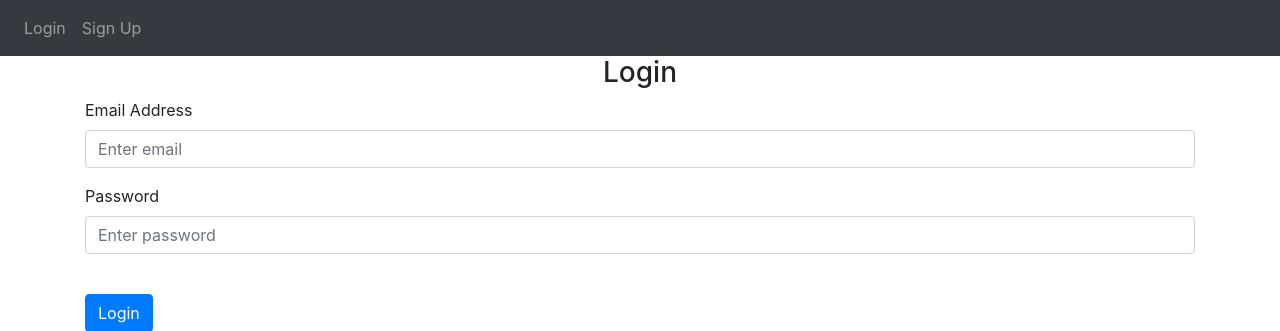
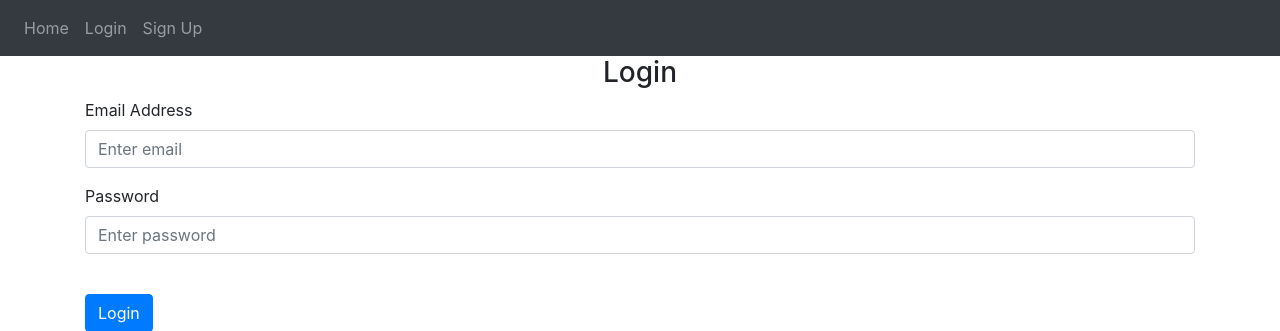
Before and after one commit to SiboraBaboci/cinema-theater, a Flask app: a page that uses website/template/base.html in a window 1280 px wide. Shown: the top 331 px of the page. Run offline with Flask 2, Linux system fonts and the light colour scheme; some libraries are stand-ins or nearby versions.

Commit message:
Inserted Home Button for all views

```diff
--- a/website/template/base.html
+++ b/website/template/base.html
@@ -30,9 +30,10 @@
       <div class="collapse navbar-collapse" id="navbar">
         <div class="navbar-nav">
           {% if user.is_authenticated %}
-          <a class="nav-item nav-link" id="home" href="/">Home</a>
+          <a class="nav-item nav-link" id="home" href="/main">Home</a>
           <a class="nav-item nav-link" id="logout" href="/logout">Logout</a>
          {% else %}
+         <a class="nav-item nav-link" id="home" href="/main">Home</a>
           <a class="nav-item nav-link" id="login" href="/login">Login</a>
           <a class="nav-item nav-link" id="signUp" href="/sign-up">Sign Up</a>
           {% endif %}
```
